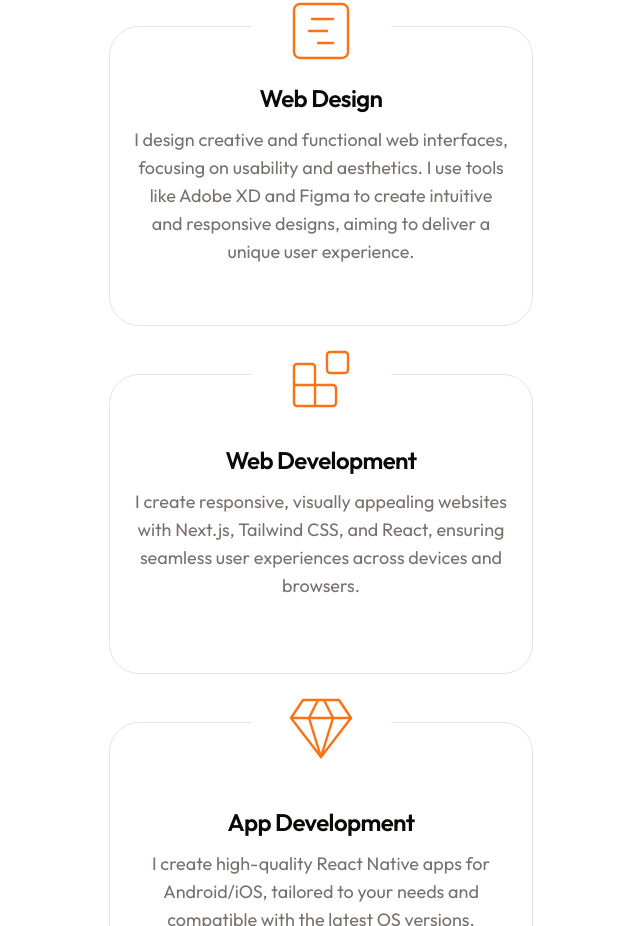
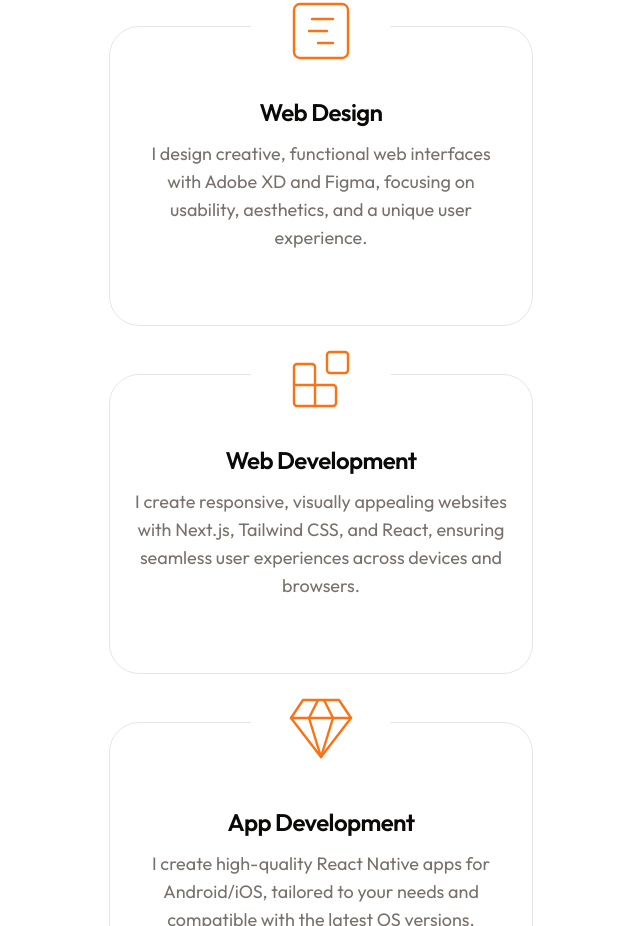
Before and after one commit to alexandre-brazil/alexandre, a Next.js app: page / in a window 1280 px wide. Shown: the part 1855-2781 px from the top of the page, without its empty margins (319-959 px from the left). Built offline with nearby package versions, Linux system fonts and the light colour scheme.

Commit message:
feat: service

```diff
--- a/components/Service.jsx
+++ b/components/Service.jsx
@@ -8,7 +8,7 @@ export default function Services(){
         {
             icon: <GanttChartSquare size={72} strokeWidth={0.8} />,
             title: 'Web Design',
-            description: 'I design creative and functional web interfaces, focusing on usability and aesthetics. I use tools like Adobe XD and Figma to create intuitive and responsive designs, aiming to deliver a unique user experience.'
+            description: 'I design creative, functional web interfaces with Adobe XD and Figma, focusing on usability, aesthetics, and a unique user experience.'
         },
         {
             icon: <Blocks size={72} strokeWidth={0.8} />,
```
